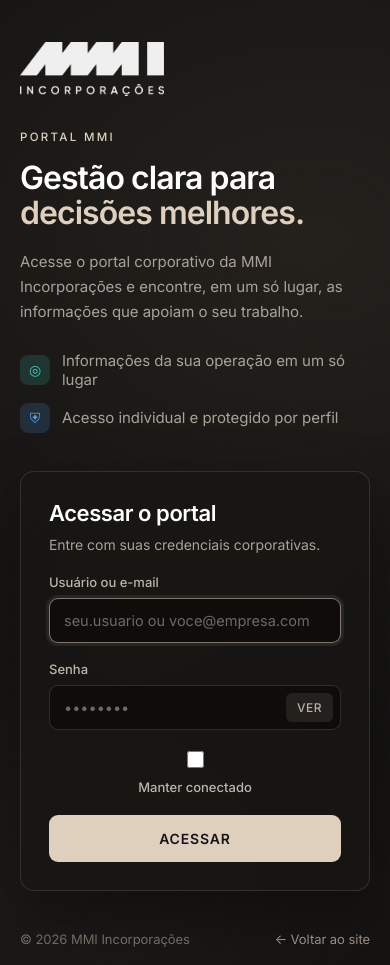
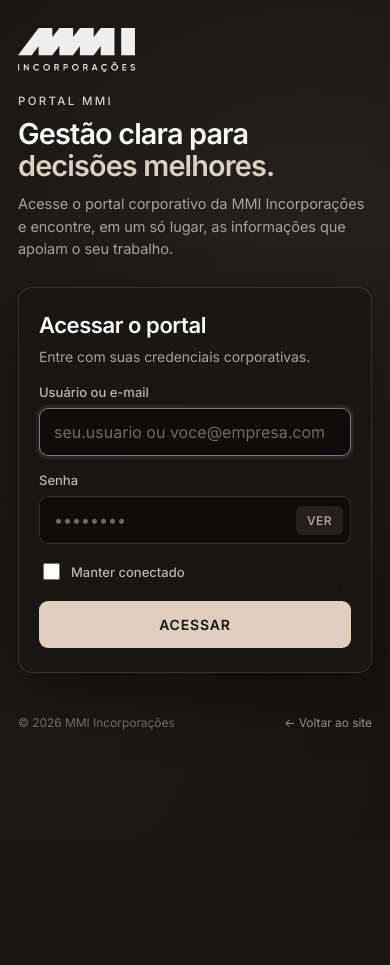
Before and after one commit to AnalistaLealMoreira/portal-mmi, a Laravel app: page /accounts/login in a window 390 px wide. After the commit the page ends 730 px from the top, so only its background shows below. Run offline with Laravel 12, Linux system fonts and the light colour scheme; parts of the project's set-up code (start-up, migrations or seed data) failed here and were passed over.

Commit message:
Corrige a responsividade do login e do layout no mobile
- Login: altura mínima em vez de fixa (nada cortado em janelas baixas),
  rodapé no fluxo, checkbox "Manter conectado" em linha, topo compacto
  e campos com 16px no celular (evita zoom do iOS).
- Barra superior mobile com fundo próprio (a variável usada não existia
  fora da sidebar) e fixa no topo.
- Menu offcanvas no mobile volta a mostrar nomes; o modo recolhido só
  vale no desktop.
- Listagens viram cartões no celular (rótulos via data-label no shell.js);
  busca e botão de ação na largura total.
- Bump do cache dos CSS/JS.

Co-Authored-By: Claude Opus 5.5 <noreply@anthropic.com>

```diff
--- a/public/static/css/auth.css
+++ b/public/static/css/auth.css
@@ -1,6 +1,8 @@
 /* Tela de login pública (accounts/login.html). */
 
 html, body { margin: 0; padding: 0; }
+html:has(.auth-page) { -webkit-text-size-adjust: 100%; text-size-adjust: 100%; }
+body:has(.auth-page) { background: #090909; overflow-x: hidden; }
 
 @keyframes axionDrift {
     0% { transform: translate3d(0, 0, 0) scale(1); }
@@ -21,11 +23,14 @@ html, body { margin: 0; padding: 0; }
 
     box-sizing: border-box;
     position: relative;
-    height: 100vh;
-    height: 100dvh;
+    /* Ocupa ao menos a tela inteira, mas cresce (e a PÁGINA rola) quando o
+       conteúdo não cabe: em janela baixa, zoom alto ou celular nada é cortado. */
+    min-height: 100vh;
+    min-height: 100dvh;
     width: 100%;
     overflow: hidden;
     margin: 0;
+    flex-direction: column;
     background: var(--ax-bg);
     color: var(--ax-text);
     font-family: "Plus Jakarta Sans", "Helvetica Neue", Helvetica, sans-serif;
@@ -33,7 +38,7 @@ html, body { margin: 0; padding: 0; }
     display: flex;
     align-items: center;
     justify-content: center;
-    padding: clamp(20px, 4vw, 56px);
+    padding: clamp(20px, 4vw, 56px) clamp(20px, 4vw, 56px) 0;
 }
 .auth-page, .auth-page * { box-sizing: border-box; }
 .auth-page input, .auth-page button { font-family: inherit; }
@@ -71,7 +76,9 @@ html, body { margin: 0; padding: 0; }
     position: relative; z-index: 2; width: 100%; max-width: 1180px;
     display: grid; grid-template-columns: repeat(auto-fit, minmax(320px, 1fr));
     gap: clamp(28px, 4vw, 72px); align-items: center;
+    margin: auto 0;
 }
+.auth-intro { min-width: 0; }
 
 .auth-intro img { height: clamp(54px, 6vw, 82px); width: auto; max-width: min(100%, 360px); object-fit: contain; object-position: left center; display: block; margin-bottom: clamp(34px, 5vw, 64px); }
 .auth-kicker {
@@ -120,6 +127,7 @@ html, body { margin: 0; padding: 0; }
 .auth-toggle-senha:hover { color: #ffffff; background: rgba(223, 208, 190, 0.2); }
 
 .auth-form-row { display: flex; align-items: center; justify-content: space-between; gap: 14px; flex-wrap: wrap; }
+.auth-form label.auth-remember { flex-direction: row; letter-spacing: 0; }
 .auth-remember { display: flex; align-items: center; gap: 9px; font-size: 14px; color: var(--ax-muted); cursor: pointer; }
 .auth-remember input { width: 17px; height: 17px; accent-color: var(--ax-orange); cursor: pointer; }
 .auth-forgot { font-size: 14px; font-weight: 600; }
@@ -145,18 +153,38 @@ html, body { margin: 0; padding: 0; }
 .auth-footer-note a { font-weight: 700; }
 
 .auth-page-footer {
-    position: absolute; z-index: 2; left: 0; right: 0; bottom: 0;
+    position: relative; z-index: 2; width: 100%; flex: 0 0 auto; margin-top: clamp(20px, 3vh, 36px);
     display: flex; flex-wrap: wrap; gap: 10px; justify-content: space-between;
-    padding: 18px clamp(20px, 4vw, 56px); font-size: 13px; color: var(--ax-muted-3);
+    padding: 18px 0; font-size: 13px; color: var(--ax-muted-3);
 }
 .auth-page-footer a { color: var(--ax-muted-2); }
 
 @media (max-width: 760px) {
-    .auth-page { height: auto; min-height: 100dvh; overflow: auto; align-items: flex-start; padding: 42px 20px 74px; }
-    .auth-grid { grid-template-columns: 1fr; gap: 38px; }
-    .auth-intro img { height: 54px; margin-bottom: 34px; }
-    .auth-lede { font-size: 15px; }
+    .auth-page { justify-content: flex-start; padding: 28px 18px 0; }
+    .auth-grid { grid-template-columns: minmax(0, 1fr); gap: 26px; margin: 0; }
+    .auth-intro img { height: 44px; margin-bottom: 22px; }
+    .auth-kicker { margin-bottom: 10px; }
+    .auth-title { font-size: clamp(26px, 7.4vw, 32px); margin-bottom: 12px; }
+    .auth-lede { font-size: 14.5px; line-height: 1.55; margin-bottom: 0; }
+    /* No celular o formulário vem logo; os destaques ficam só no desktop. */
+    .auth-bullets { display: none; }
     .auth-form-wrap { justify-content: stretch; }
-    .auth-form { max-width: none; }
-    .auth-page-footer { padding: 18px 20px; }
+    .auth-form { max-width: none; padding: 24px 20px; gap: 16px; }
+    /* 16px evita o zoom automático do iOS ao focar o campo. */
+    .auth-page .auth-form input[type="text"], .auth-page .auth-form input[type="password"] { font-size: 16px; }
+    .auth-page-footer { padding: 16px 0 20px; font-size: 12px; }
 }
+
+@media (max-width: 360px) {
+    .auth-page { padding: 20px 14px 0; }
+    .auth-lede { display: none; }
+    .auth-form { padding: 20px 16px; }
+}
+
+/* Janelas baixas (notebook com zoom, celular deitado): compacta o topo. */
+@media (min-width: 761px) and (max-height: 640px) {
+    .auth-intro img { height: 48px; margin-bottom: 24px; }
+    .auth-title { font-size: clamp(28px, 3.2vw, 40px); }
+    .auth-lede { margin-bottom: 20px; }
+    .auth-form { gap: 14px; padding: 26px 30px; }
+}
--- a/resources/views/accounts/login.blade.php
+++ b/resources/views/accounts/login.blade.php
@@ -7,8 +7,8 @@
     <link rel="preconnect" href="https://fonts.googleapis.com">
     <link rel="preconnect" href="https://fonts.gstatic.com" crossorigin>
     <link href="https://fonts.googleapis.com/css2?family=Inter:wght@400;500;600&display=swap" rel="stylesheet">
-    <link rel="stylesheet" href="{{ asset('static/css/auth.css') }}?v=10">
-    <link rel="stylesheet" href="{{ asset('static/css/refino.css') }}?v=10">
+    <link rel="stylesheet" href="{{ asset('static/css/auth.css') }}?v=11">
+    <link rel="stylesheet" href="{{ asset('static/css/refino.css') }}?v=11">
 </head>
 <body>
 <div class="auth-page">
```
Also changed, not shown: public/static/css/refino.css (+40 -0 lines), public/static/css/shell.css (+11 -33 lines), public/static/js/shell.js (+16 -0 lines), resources/views/layouts/app.blade.php (+4 -4 lines).
